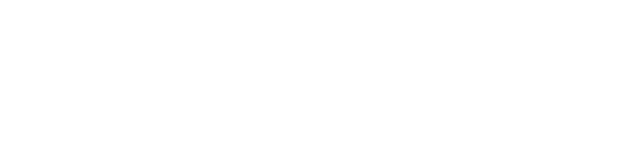
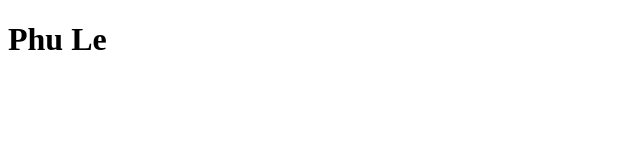
Before and after one commit to Phu-bit/dev-portal, a plain HTML site: page index.html in a window 1280 px wide. Shown: the whole page, without its empty margins (0-640 px from the left). Drawn offline with Linux system fonts and the light colour scheme.

Commit message:
added name

```diff
--- a/index.html
+++ b/index.html
@@ -5,6 +5,10 @@
     <title></title>
   </head>
   <body>
-
+  <header>
+    <h1>
+      Phu Le
+    </h1>
+  </header>
   </body>
 </html>
```
